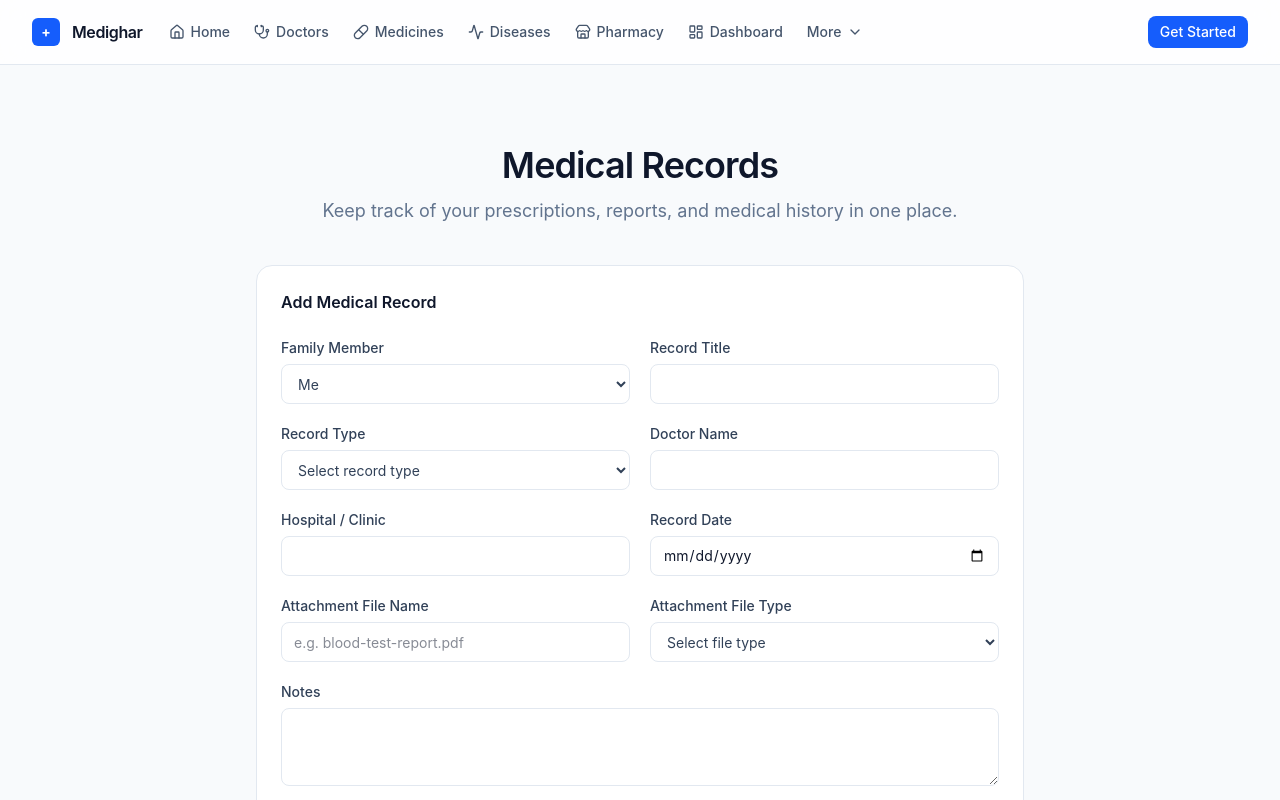
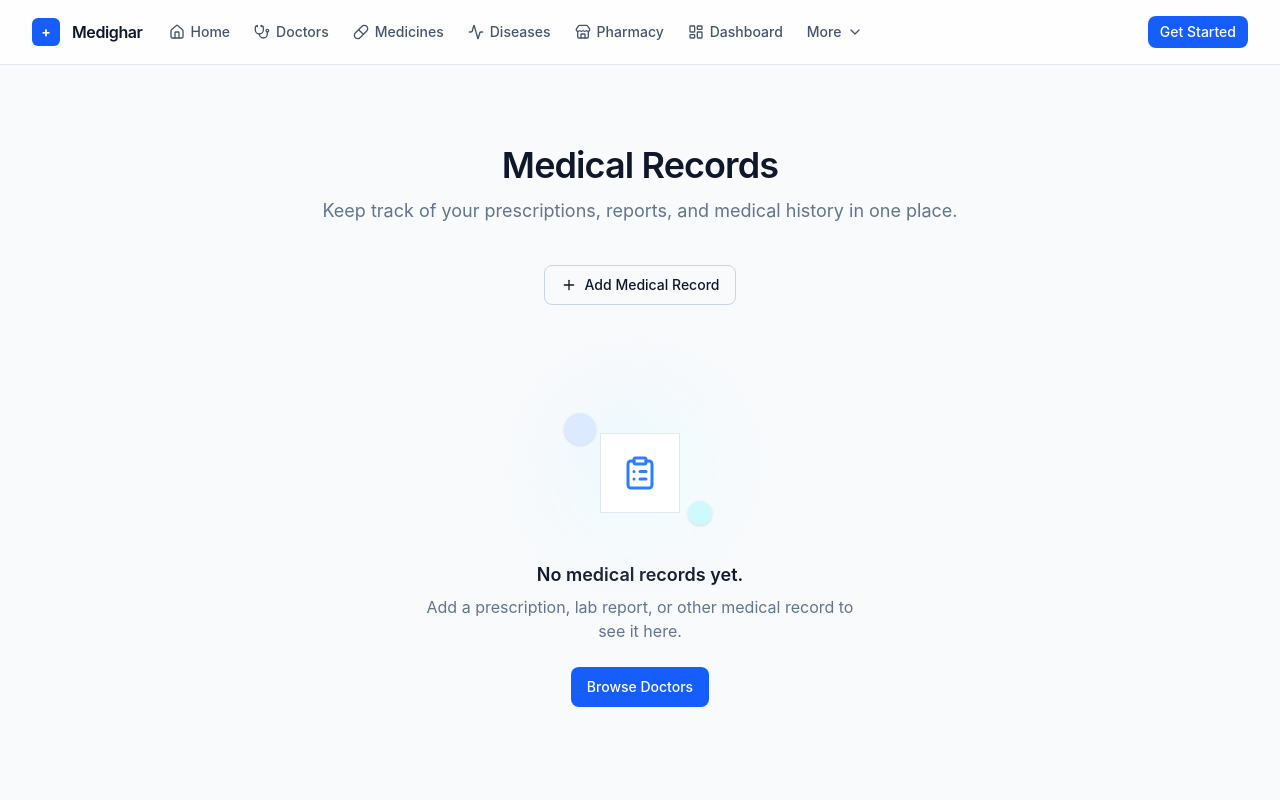
Before and after one commit to pulkitokte/medighar-next, a React (Vite) app in the folder OneDrive/Desktop/Medighar/: page /medical-records in a window 1280 px wide. Shown: the top 800 px of the page. Built offline with nearby package versions, Linux system fonts and the light colour scheme.

Commit message:
feat(records): improve medical records UX

```diff
--- a/OneDrive/Desktop/Medighar/src/hooks/useMedicalRecords.js
+++ b/OneDrive/Desktop/Medighar/src/hooks/useMedicalRecords.js
@@ -4,6 +4,7 @@ import {
   subscribeToRecords,
   searchRecords,
   filterRecordsByType,
+  filterRecordsByMember,
   sortRecords,
   groupRecordsByYear,
   deleteRecord,
@@ -30,13 +31,15 @@ export function useMedicalRecords() {
 
   const [searchQuery, setSearchQuery] = useState("");
   const [typeFilter, setTypeFilter] = useState("All");
+  const [memberFilter, setMemberFilter] = useState("All");
   const [sortBy, setSortBy] = useState("newest");
 
   const filteredRecords = useMemo(() => {
     const searched = searchRecords(allRecords, searchQuery);
-    const filtered = filterRecordsByType(searched, typeFilter);
-    return sortRecords(filtered, sortBy);
-  }, [allRecords, searchQuery, typeFilter, sortBy]);
+    const typeFiltered = filterRecordsByType(searched, typeFilter);
+    const memberFiltered = filterRecordsByMember(typeFiltered, memberFilter);
+    return sortRecords(memberFiltered, sortBy);
+  }, [allRecords, searchQuery, typeFilter, memberFilter, sortBy]);
 
   const recentRecords = useMemo(
     () => sortRecords(allRecords, "newest").slice(0, RECENT_LIMIT),
@@ -65,6 +68,8 @@ export function useMedicalRecords() {
     setSearchQuery,
     typeFilter,
     setTypeFilter,
+    memberFilter,
+    setMemberFilter,
     sortBy,
     setSortBy,
     remove,
--- a/OneDrive/Desktop/Medighar/src/hooks/useRecordForm.js
+++ b/OneDrive/Desktop/Medighar/src/hooks/useRecordForm.js
@@ -16,7 +16,14 @@ const INITIAL_VALUES = {
   attachmentFileType: "",
 };
 
-export function useRecordForm() {
+/**
+ * @param {{ onSuccess?: () => void }} [options] Optional callback invoked
+ *   after a successful create or update (but not on validation failure).
+ *   Lets the page react to submit success — e.g. collapsing the form —
+ *   without needing to inspect internal hook state after calling
+ *   handleSubmit.
+ */
+export function useRecordForm({ onSuccess } = {}) {
   const [editingId, setEditingId] = useState(null);
   const [values, setValues] = useState(INITIAL_VALUES);
   const [errors, setErrors] = useState({});
@@ -61,8 +68,9 @@ export function useRecordForm() {
       }
 
       resetForm();
+      onSuccess?.();
     },
-    [editingId, values, resetForm],
+    [editingId, values, resetForm, onSuccess],
   );
 
   return {
--- a/OneDrive/Desktop/Medighar/src/pages/MedicalRecords/MedicalRecordsPage.jsx
+++ b/OneDrive/Desktop/Medighar/src/pages/MedicalRecords/MedicalRecordsPage.jsx
@@ -7,6 +7,7 @@ import {
   Pencil,
   Trash2,
   ClipboardList,
+  Plus,
 } from "lucide-react";
 import { cn } from "@/shared/lib/cn.js";
 import Section from "@/shared/components/ui/Section.jsx";
@@ -152,7 +153,8 @@ function RecordForm({
 
         <label className="flex flex-col gap-1.5 text-sm">
           <span className="font-medium text-slate-700">
-            Attachment File Name
+            Attachment Reference
+            <span className="ml-1 font-normal text-slate-400">(optional)</span>
           </span>
           <input
             type="text"
@@ -163,12 +165,14 @@ function RecordForm({
             }
             className="h-10 rounded-lg border border-slate-200 bg-white px-3 text-sm text-slate-900 focus:border-blue-400 focus:outline-none"
           />
+          <span className="text-xs text-slate-400">
+            Note a file name for your own reference. Medighar doesn&rsquo;t
+            upload or store the actual file yet.
+          </span>
         </label>
 
         <label className="flex flex-col gap-1.5 text-sm">
-          <span className="font-medium text-slate-700">
-            Attachment File Type
-          </span>
+          <span className="font-medium text-slate-700">Reference Type</span>
           <select
             value={values.attachmentFileType}
             onChange={(event) =>
@@ -176,7 +180,7 @@ function RecordForm({
             }
             className="h-10 rounded-lg border border-slate-200 bg-white px-3 text-sm text-slate-700 focus:border-blue-400 focus:outline-none"
           >
-            <option value="">Select file type</option>
+            <option value="">Select reference type</option>
             {ATTACHMENT_FILE_TYPES.map((fileType) => (
               <option key={fileType} value={fileType}>
                 {fileType}
@@ -247,8 +251,8 @@ function RecordCard({ record, onEdit, onRequestDelete }) {
       <div className="flex items-center gap-1.5 text-sm text-slate-500">
         <Paperclip className="h-4 w-4 shrink-0" aria-hidden="true" />
         {record.attachment
-          ? `${record.attachment.fileName} (${record.attachment.fileType})`
-          : "No attachment"}
+          ? `Reference: ${record.attachment.fileName} (${record.attachment.fileType})`
+          : "No attachment reference"}
       </div>
 
       {record.notes && (
@@ -303,6 +307,8 @@ function MedicalRecordsPage() {
     setSearchQuery,
     typeFilter,
     setTypeFilter,
+    memberFilter,
+    setMemberFilter,
     sortBy,
     setSortBy,
     remove,
@@ -310,6 +316,8 @@ function MedicalRecordsPage() {
 
   const { members } = useFamilyProfiles();
   const navigate = useNavigate();
+
+  const [showForm, setShowForm] = useState(false);
 
   const {
     values,
@@ -319,14 +327,31 @@ function MedicalRecordsPage() {
     startEdit,
     resetForm,
     handleSubmit,
-  } = useRecordForm();
+  } = useRecordForm({ onSuccess: () => setShowForm(false) });
 
   const [pendingDelete, setPendingDelete] = useState(null);
+
+  const handleToggleForm = () => {
+    if (showForm) {
+      resetForm();
+      setShowForm(false);
+    } else {
+      setShowForm(true);
+    }
+  };
+
+  const handleStartEdit = (record) => {
+    startEdit(record);
+    setShowForm(true);
+  };
 
   const handleConfirmDelete = () => {
     if (pendingDelete) {
       remove(pendingDelete.id);
-      if (isEditing) resetForm();
+      if (isEditing) {
+        resetForm();
+        setShowForm(false);
+      }
     }
     setPendingDelete(null);
   };
@@ -340,21 +365,33 @@ function MedicalRecordsPage() {
           center
         />
 
+        <div className="mx-auto flex w-full max-w-3xl justify-center">
+          <Button
+            variant="outline"
+            onClick={handleToggleForm}
+            leftIcon={<Plus className="h-4 w-4" aria-hidden="true" />}
+          >
+            {showForm ? "Hide Form" : "Add Medical Record"}
+          </Button>
+        </div>
+
+        {showForm && (
           <RecordForm
             values={values}
             errors={errors}
             isEditing={isEditing}
             onChange={updateField}
             onSubmit={handleSubmit}
-          onCancel={resetForm}
+            onCancel={handleToggleForm}
             members={members}
           />
+        )}
 
         {totalCount === 0 ? (
           <EmptyState
             icon={ClipboardList}
             title="No medical records yet."
-            description="Add a prescription, lab report, or other medical record above to see it here."
+            description="Add a prescription, lab report, or other medical record to see it here."
             action={() => navigate("/doctors")}
             actionLabel="Browse Doctors"
           />
@@ -370,7 +407,7 @@ function MedicalRecordsPage() {
               ) : (
                 <RecordGrid
                   records={recentRecords}
-                  onEdit={startEdit}
+                  onEdit={handleStartEdit}
                   onRequestDelete={setPendingDelete}
                 />
               )}
@@ -399,6 +436,13 @@ function MedicalRecordsPage() {
                 value={typeFilter}
                 options={["All", ...RECORD_TYPES]}
                 onChange={setTypeFilter}
+              />
+
+              <FilterSelect
+                label="Family Member"
+                value={memberFilter}
+                options={["All", ...members.map((member) => member.id)]}
+                onChange={setMemberFilter}
               />
 
               <div className="flex flex-col gap-1.5 text-sm">
@@ -443,7 +487,7 @@ function MedicalRecordsPage() {
                     </h3>
                     <RecordGrid
                       records={groupedByYear[year]}
-                      onEdit={startEdit}
+                      onEdit={handleStartEdit}
                       onRequestDelete={setPendingDelete}
                     />
                   </div>
--- a/OneDrive/Desktop/Medighar/src/services/records/records.service.js
+++ b/OneDrive/Desktop/Medighar/src/services/records/records.service.js
@@ -128,6 +128,19 @@ export function filterRecordsByType(records, type) {
   return filterByEquality(records, "type", type);
 }
 
+/**
+ * Filters records to a single family member. Reuses the existing
+ * filterByEquality helper (same as filterRecordsByType) rather than
+ * introducing a bespoke comparison, and reuses each record's existing
+ * memberId field rather than any new data.
+ * @param {Array<object>} records
+ * @param {string} memberId member id, or "All" to bypass filtering
+ * @returns {Array<object>}
+ */
+export function filterRecordsByMember(records, memberId) {
+  return filterByEquality(records, "memberId", memberId);
+}
+
 export function sortRecords(records, sortBy) {
   return sortItems(records, sortBy, SORT_COMPARATORS);
 }
```
Lines whose indentation alone changed are shown as unchanged.
